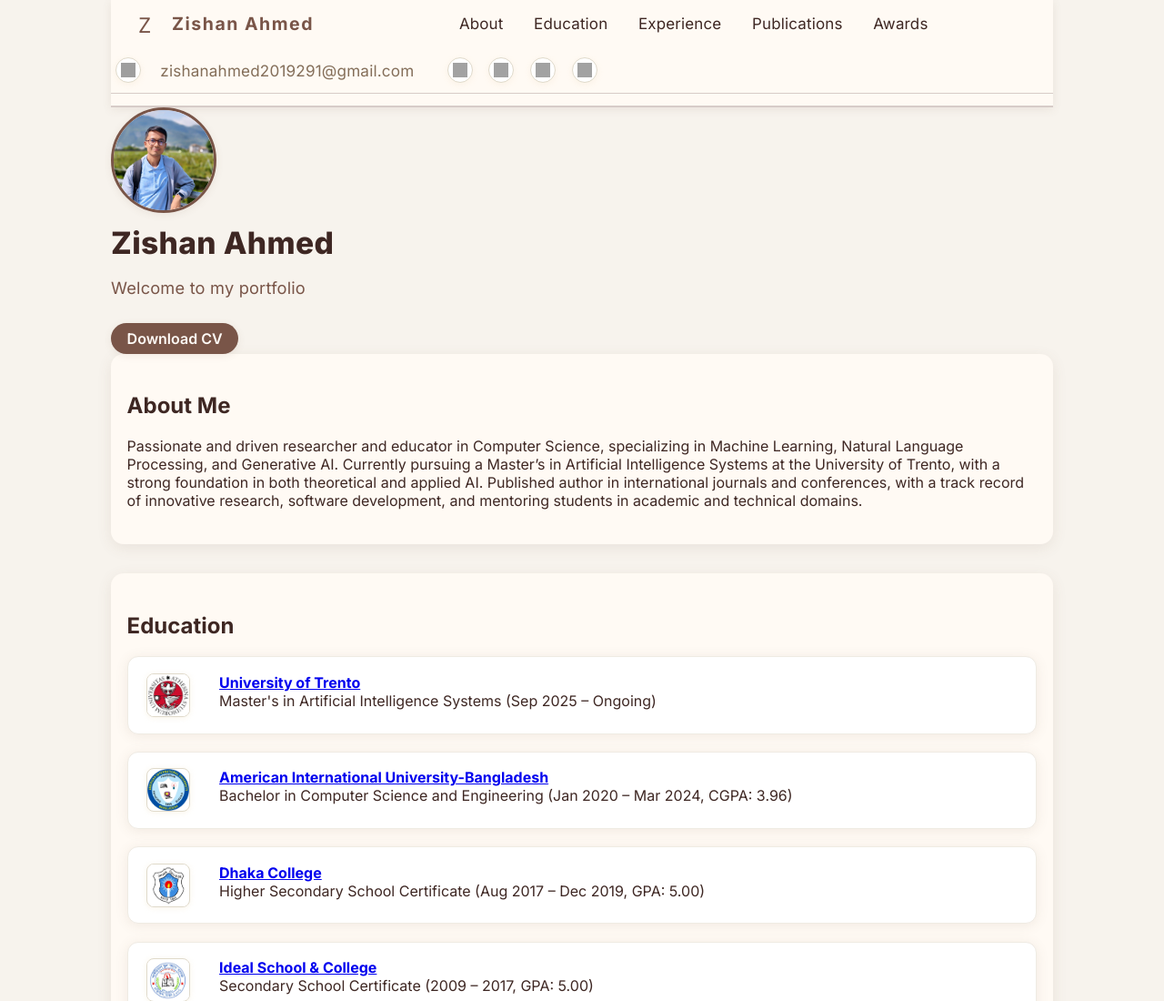
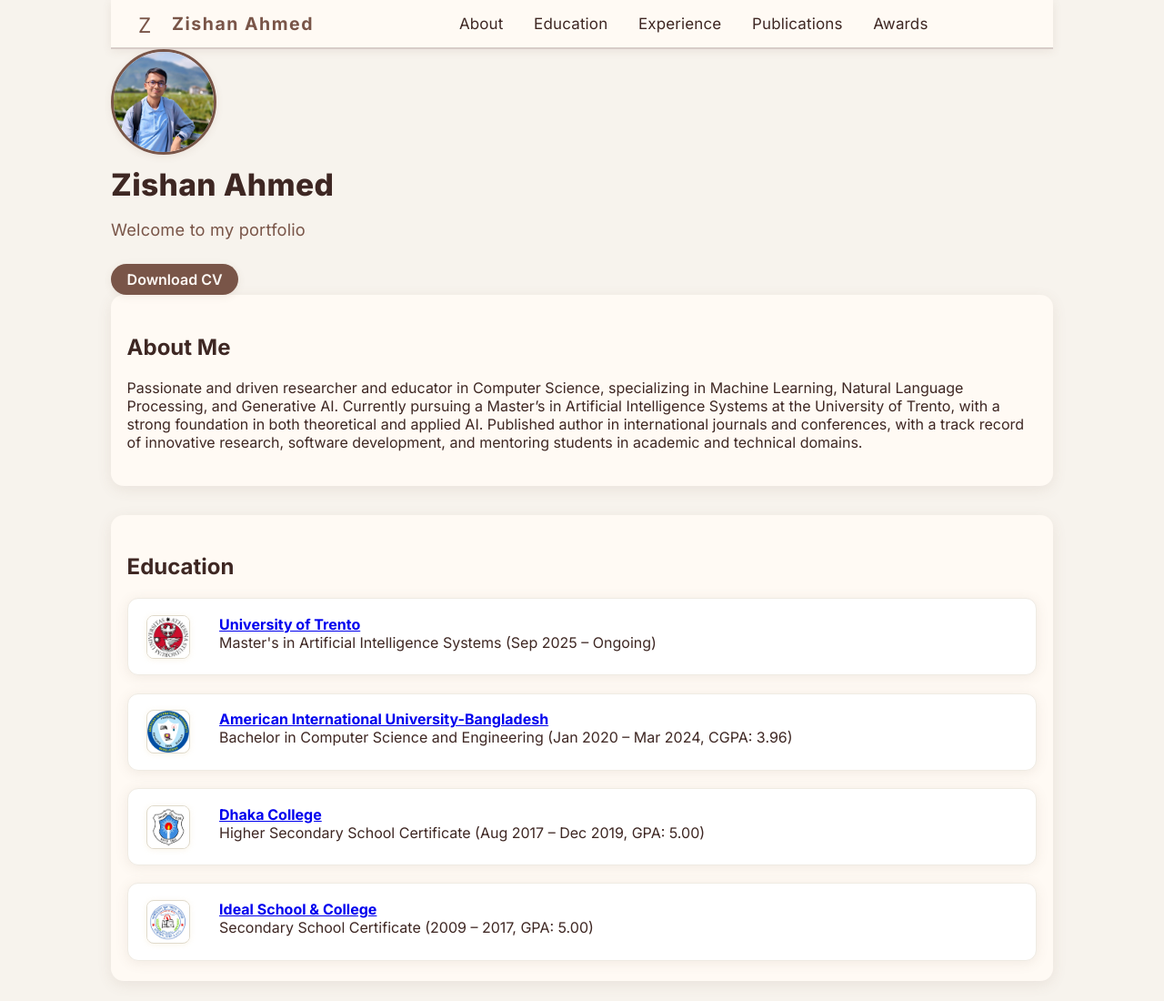
Before and after one commit to ZishanAhmed-2019291/portfolio, a plain HTML site: page index.html in a window 1280 px wide. Shown: the top 1100 px of the page at 91% size. Drawn offline with Linux system fonts and the light colour scheme; grey boxes are pictures that could not be loaded.

Commit message:
Update index.html

```diff
--- a/index.html
+++ b/index.html
@@ -34,25 +34,7 @@
                 <li><a href="#awards">Awards</a></li>
             </ul>
         </nav>
-        <!-- TOP SOCIALS BAR -->
-        <div class="top-socials-bar">
-            <a href="mailto:zishanahmed2019291@gmail.com" class="top-social email" title="Email" target="_blank">
-                <img src="https://cdn.jsdelivr.net/gh/simple-icons/simple-icons/icons/maildotru.svg" alt="Email">
-            </a>
-            <span class="top-social-email">zishanahmed2019291@gmail.com</span>
-            <a href="https://scholar.google.com/citations?user=z1huSOkAAAAJ&hl=en" class="top-social" title="Google Scholar" target="_blank">
-                <img src="https://cdn.jsdelivr.net/gh/simple-icons/simple-icons/icons/googlescholar.svg" alt="Google Scholar">
-            </a>
-            <a href="https://www.researchgate.net/profile/Zishan-Ahmed-5" class="top-social" title="ResearchGate" target="_blank">
-                <img src="https://cdn.jsdelivr.net/gh/simple-icons/simple-icons/icons/researchgate.svg" alt="ResearchGate">
-            </a>
-            <a href="https://www.linkedin.com/in/zishan-ahmed-b403b720b/" class="top-social" title="LinkedIn" target="_blank">
-                <img src="https://cdn.jsdelivr.net/gh/simple-icons/simple-icons/icons/linkedin.svg" alt="LinkedIn">
-            </a>
-            <a href="https://github.com/zessi10" class="top-social" title="GitHub" target="_blank">
-                <img src="https://cdn.jsdelivr.net/gh/simple-icons/simple-icons/icons/github.svg" alt="GitHub">
-            </a>
-        </div>
+
     </header>
     <main>
         <!-- HERO SECTION -->
```
